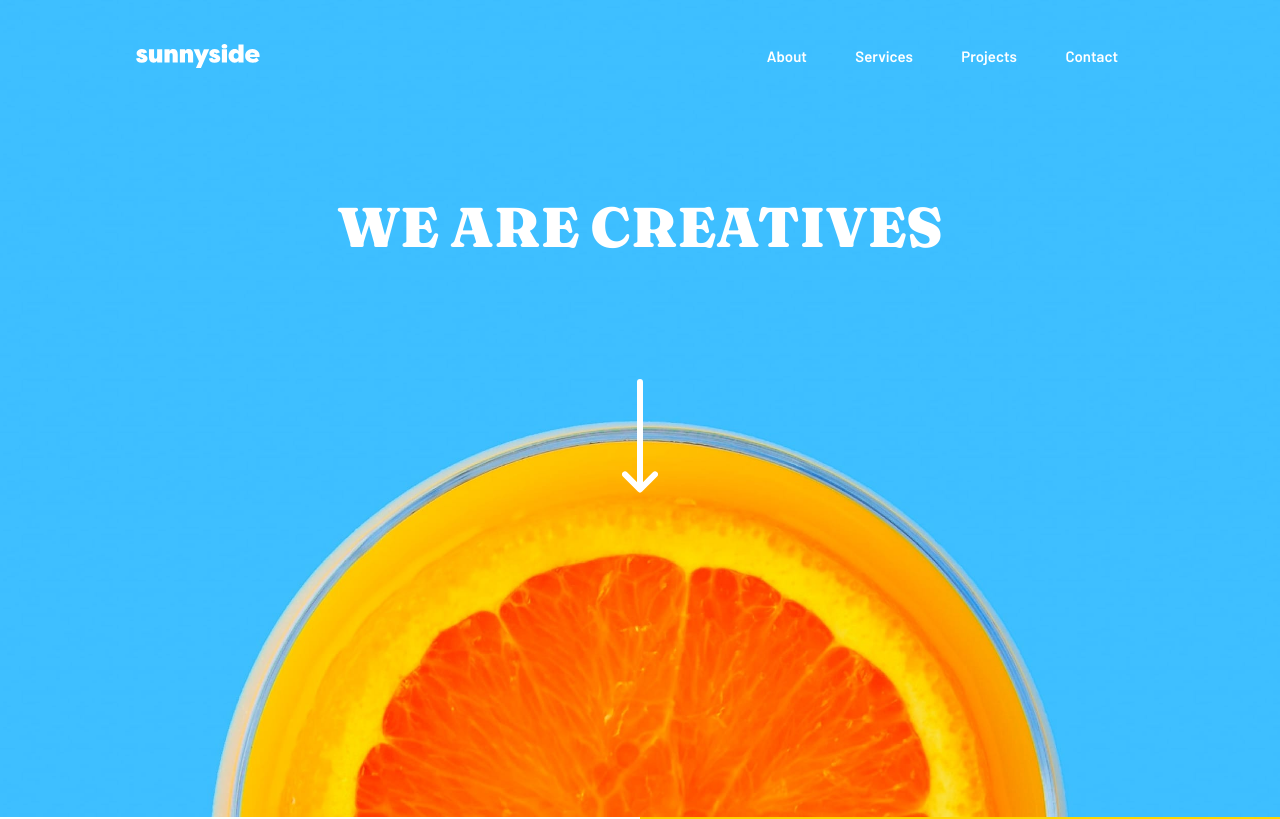
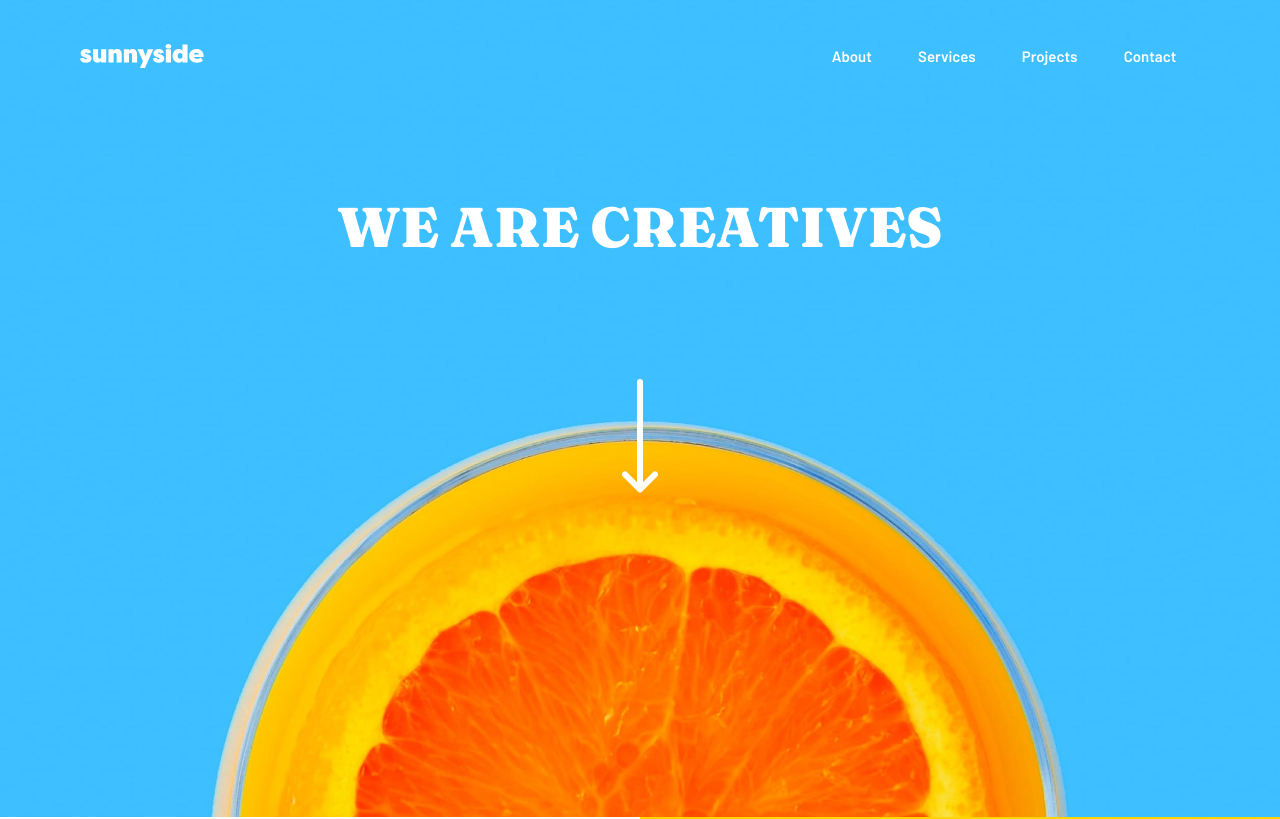
Before and after one commit to ltc870/sunnysideagencylandingpage, a React (Vite) app: page / in a window 1280 px wide. Shown: the top 819 px of the page. Built offline with nearby package versions, Linux system fonts and the light colour scheme.

Commit message:
made changes to navigation width

```diff
--- a/src/components/Navigation.module.css
+++ b/src/components/Navigation.module.css
@@ -29,11 +29,12 @@
 
     .navigation {
         align-items: center;
+        width: 100%;
     }
 
     .navigationMenu {
         display: flex;
-        width: 40%;
+        width: 35%;
         justify-content: space-evenly;
         align-items: flex-start;
     }
```
